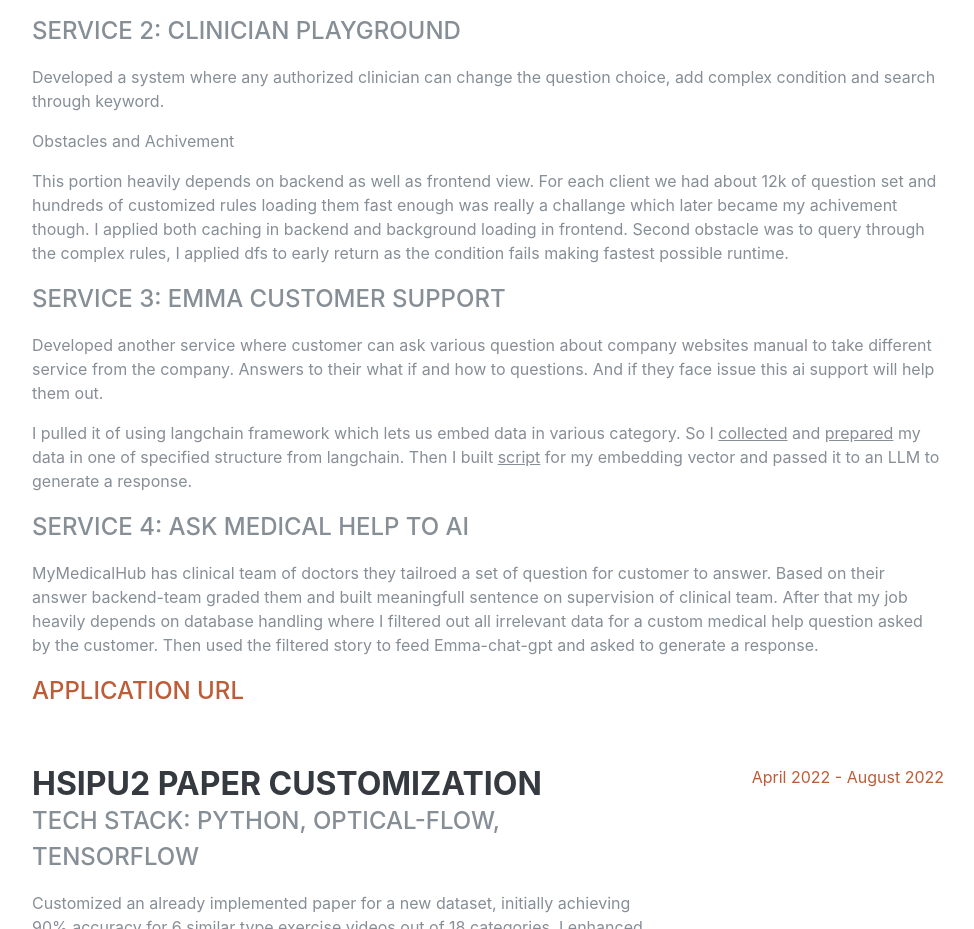
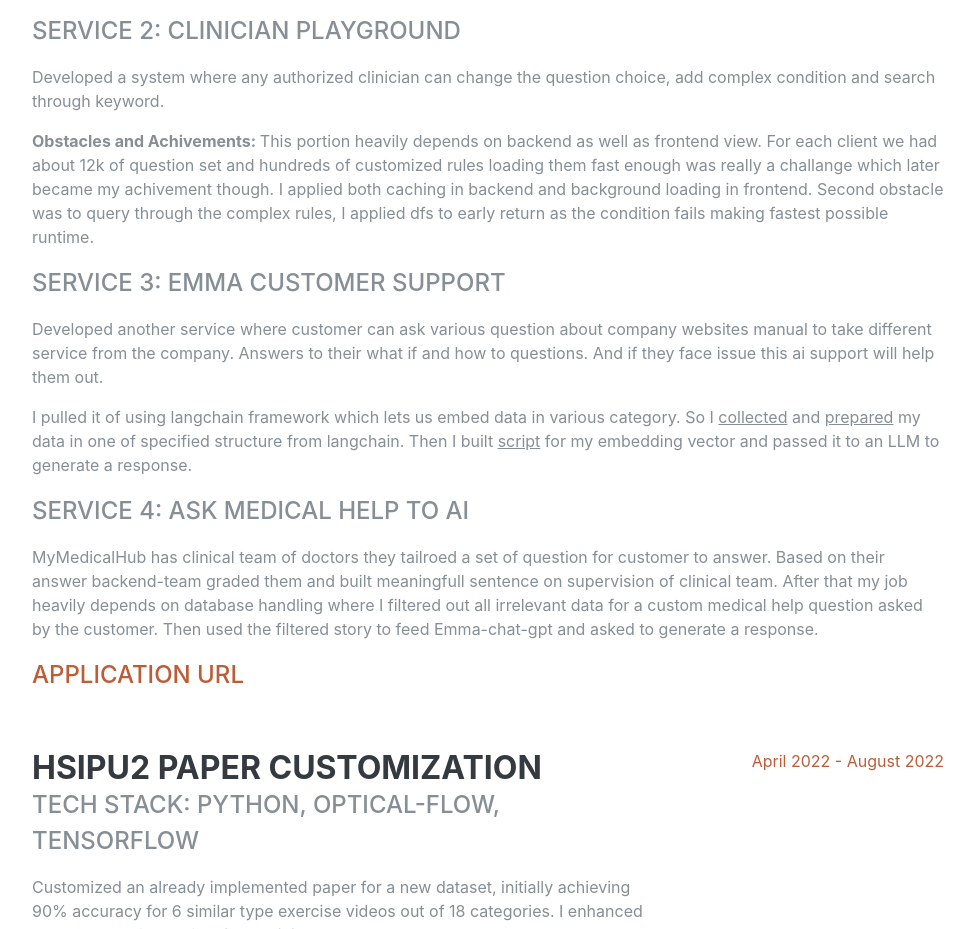
Before and after one commit to Abdur-Rahim-sheikh/Abdur-Rahim-sheikh.github.io, a plain HTML site: page index.html in a window 1280 px wide. Shown: the part 3621-4550 px from the top of the page, without its empty margins (288-1262 px from the left). Drawn offline with Linux system fonts and the light colour scheme; a web font is replaced by a local one.

Commit message:
modified:   index.html

```diff
--- a/index.html
+++ b/index.html
@@ -215,8 +215,7 @@
               Developed a system where any authorized clinician can change the question choice, add complex condition
               and search through keyword.
             </p>
-            <div class="subsubheading mb-3">Obstacles and Achivement</div>
-            <p>
+            <p><b>Obstacles and Achivements: </b>
               This portion heavily depends on backend as well as frontend view. For each client we had about 12k of question set
               and hundreds of customized rules loading them fast enough was really a challange which later became my achivement though.
               I applied both caching in backend and background loading in frontend. Second obstacle was to query through the complex rules, I applied
```
